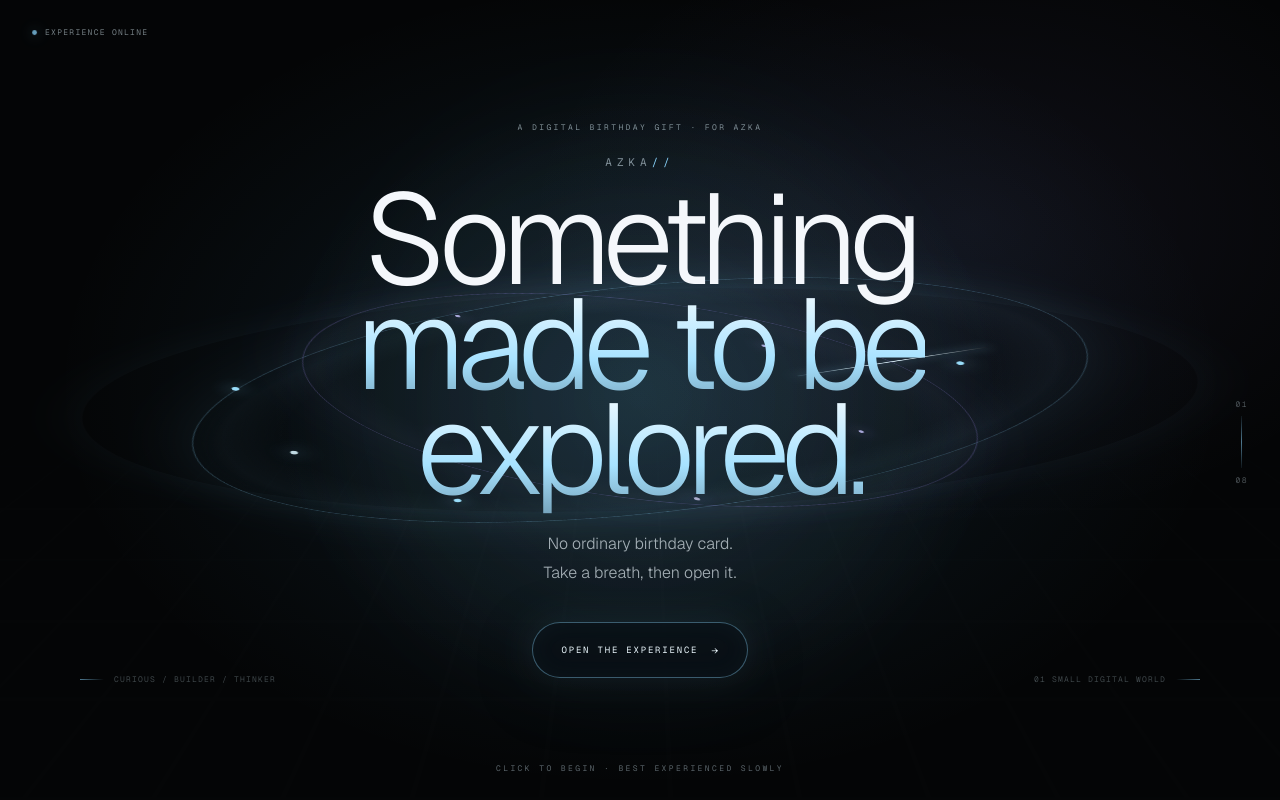
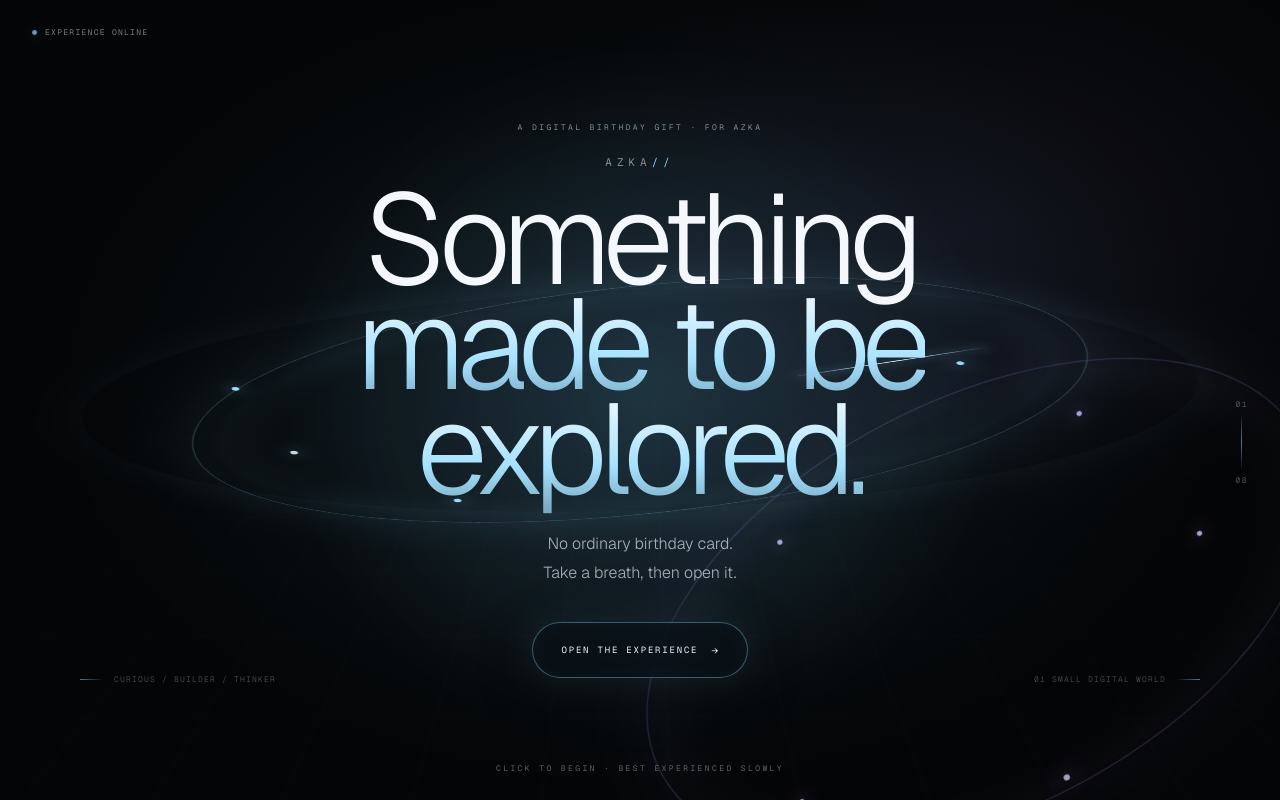
Before and after one commit to kkzone754/azka-birthday, a Next.js app: page / in a window 1280 px wide. Built offline with nearby package versions, Linux system fonts and the light colour scheme.

Commit message:
Stabilize pointer-driven transforms

```diff
--- a/app/globals.css
+++ b/app/globals.css
@@ -2457,3 +2457,37 @@ html, body {
     radial-gradient(560px 440px at 50% 48%, rgba(139,215,255,.055), transparent 74%),
     radial-gradient(520px 420px at calc(50% + var(--pointer-xp)) calc(50% + var(--pointer-yp)), rgba(139,215,255,.045), transparent 72%);
 }
+
+
+/* POINTER COMPATIBILITY PATCH — use precomputed values instead of CSS multiplication */
+.cover-content {
+  transform: translate3d(var(--pointer-xpx, 0px), var(--pointer-ypx, 0px), 0);
+}
+
+.gift-cover .cover-orbit {
+  transform:
+    translate(calc(-50% + var(--pointer-xp)), calc(-50% + var(--pointer-yp)))
+    rotateX(66deg)
+    rotateZ(-6deg);
+}
+
+.gift-cover .cover-orbit-inner {
+  transform:
+    translate(calc(-50% + var(--pointer-xp-reverse)), calc(-50% + var(--pointer-yp-reverse)))
+    rotateX(62deg)
+    rotateY(14deg)
+    rotateZ(9deg);
+}
+
+.gift-curiosity .knowledge-orbit-3d {
+  transform:
+    translate(calc(-50% + var(--pointer-xp)), calc(-50% + var(--pointer-yp)))
+    translateZ(0);
+}
+
+.gift-cover .cover-grid {
+  transform:
+    perspective(800px)
+    rotateX(64deg)
+    translate3d(var(--pointer-xp), var(--pointer-yp), 0);
+}
```
